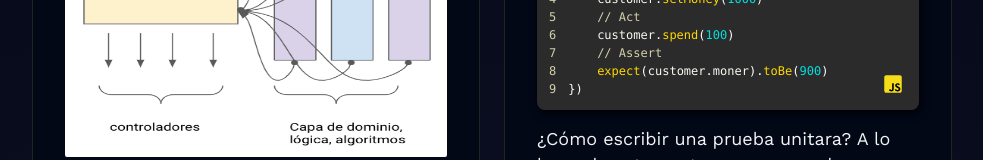
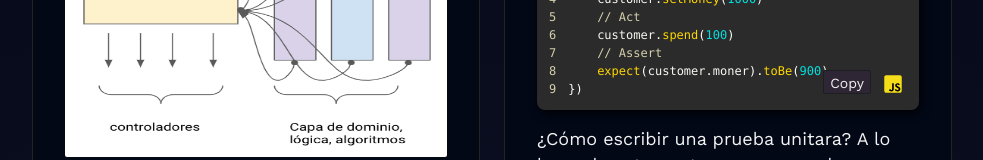
Before and after one commit to Andrew0914/goma-site, a Next.js app: page /blog in a window 1280 px wide. Shown: the part 595-755 px from the top of the page, without its empty margins (160-1143 px from the left). Built offline with nearby package versions, Linux system fonts and the light colour scheme.

Commit message:
Feature: copy button for code snippets

```diff
--- a/components/Code/Code.tsx
+++ b/components/Code/Code.tsx
@@ -4,18 +4,25 @@ import { SyntaxHighlighterProps, Prism } from "react-syntax-highlighter";
 
 import styles from "./styles.module.scss";
 import CodeThemeMenu, { codeThemes } from "./CodeThemeMenu";
-import { useColorScheme } from "@mui/material";
+import { Button, useColorScheme } from "@mui/material";
 import Image from "next/image";
 
 interface CodeProps extends SyntaxHighlighterProps {
   className?: string;
 }
 
-// TODO: Make storybook
 export default function Code({ className, ...props }: CodeProps) {
   const [theme, setTheme] = useState<keyof typeof codeThemes>("a11yDark");
   const match = /language-(\w+)/.exec(className || "");
   const { mode: muiMode } = useColorScheme();
+
+  enum CopieLabel {
+    Copy = "Copy",
+    Copied = "Copied!",
+  }
+
+  const [copyButtonDisabled, setCopyButtonDisabled] = useState(false);
+  const [copyLabel, setCopyLabel] = useState(CopieLabel.Copy);
 
   useEffect(() => {
     const isDark =
@@ -24,12 +31,25 @@ export default function Code({ className, ...props }: CodeProps) {
     setTheme(suitableTheme);
   }, [setTheme, muiMode]);
 
+  const onCopy = useCallback(() => {
+    navigator.clipboard.writeText(props.children as string);
+
+    setCopyLabel(CopieLabel.Copied);
+    setCopyButtonDisabled(true);
+
+    setTimeout(() => {
+      setCopyLabel(CopieLabel.Copy);
+      setCopyButtonDisabled(false);
+    }, 2000);
+  }, [props.children]);
+
   const onSetTheme = useCallback(
     (theme: keyof typeof codeThemes) => {
       setTheme(theme);
     },
     [setTheme]
   );
+
   return match ? (
     <div className={styles.codeBox}>
       <div className={styles.codeBox_codeFrame}>
@@ -50,7 +70,12 @@ export default function Code({ className, ...props }: CodeProps) {
           showLineNumbers={true}
           showInlineLineNumbers={true}
         />
-
+        <button
+          className={`${styles.codebox_copyButton} text--sm`}
+          onClick={onCopy}
+        >
+          {copyLabel}
+        </button>
         <Image
           className={styles.codebox_languageIcon}
           src={`/images/technologies/${match[1]}.svg`}
--- a/components/Code/styles.module.scss
+++ b/components/Code/styles.module.scss
@@ -39,6 +39,21 @@
   right: 16px;
   bottom: 16px;
   border-radius: 6px;
+}
+
+.codebox_copyButton {
+  position: absolute;
+  right: 48px;
+  bottom: 16px;
+  border-radius: 2px;
+  border: 1px solid var(--code-topbar-border);
+  background-color: var(--code-topbar);
+  color: var(--text);
+  cursor: pointer;
+  &:hover {
+    filter: brightness(1.25);
+  }
+  height: 24px;
 }
 
 .codeBox_topBar_left {
```
